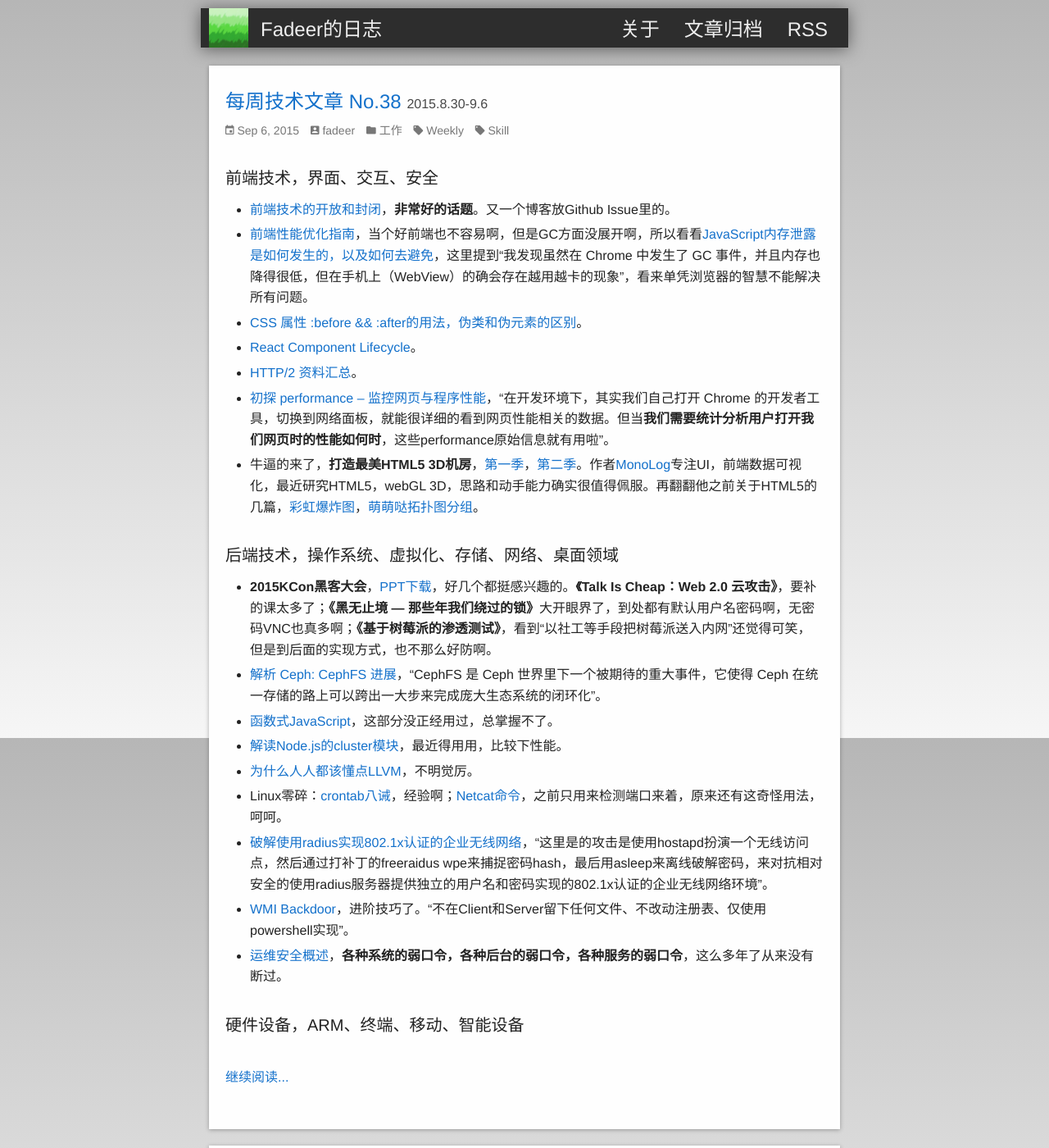
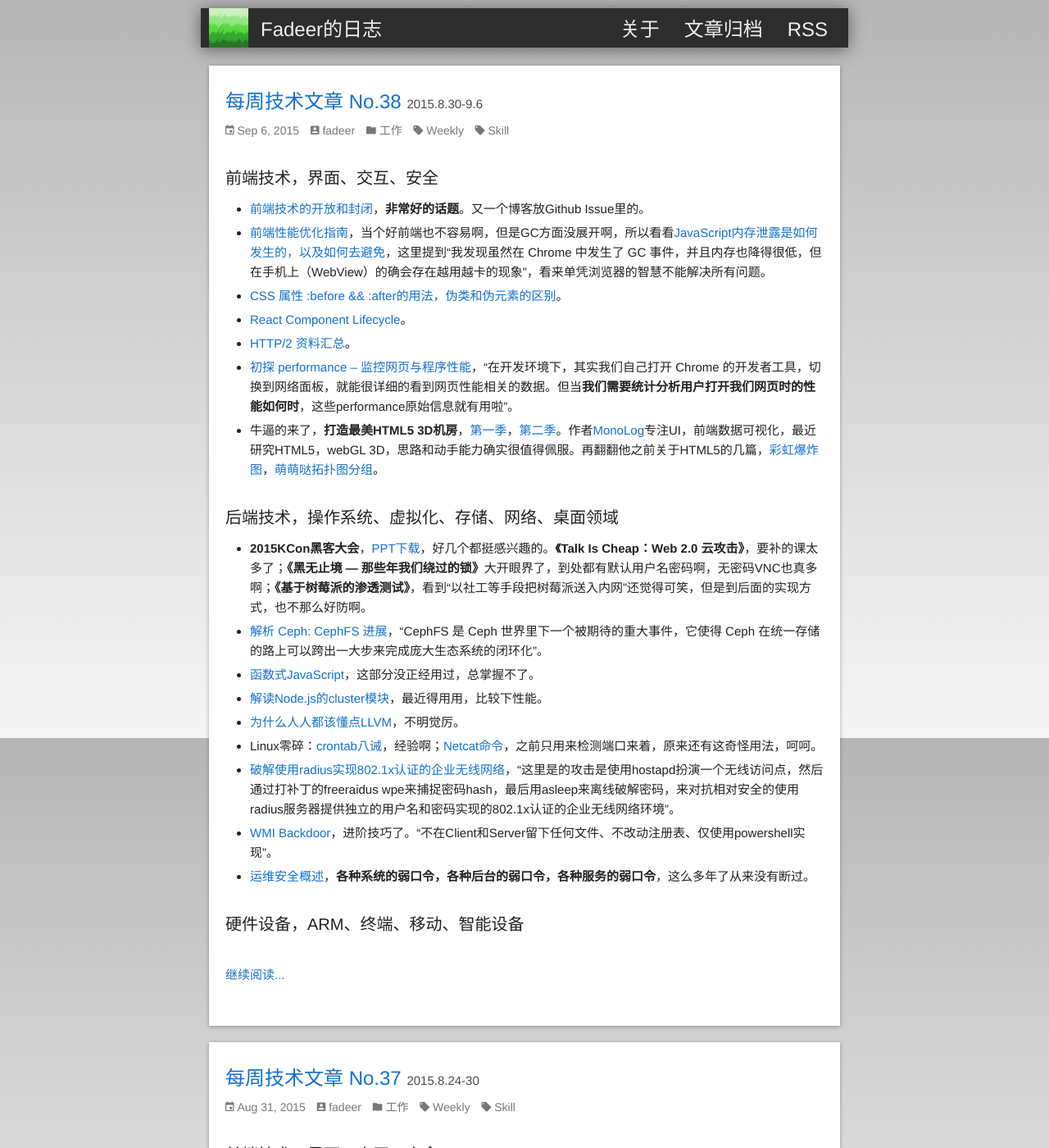
Before and after one commit to fadeer/fadeer.github.io, a Jekyll site: the page built from index.html, in a window 1280 px wide and 1400 px high. Shown: the whole window at 82% size. Built offline with Jekyll 4.4.1, drawn with Linux system fonts in a browser that asks for light colours.

Commit message:
update style

```diff
--- a/css/main.scss
+++ b/css/main.scss
@@ -10,16 +10,16 @@
 $font-mono:	Monaco, Menlo, Consolas, Courier New, "Heiti SC", STHeiti, "Microsoft Yahei", monospace;
 
 $base-font-family: $font-default;
-$base-font-size:   16px;
+$base-font-size:   15px;
 // 1.5~24px 1.375~22px 1.25~20px 1.125~18px 0.875~14px
 
-$title-font-size:  $base-font-size * 1.5;
+$title-font-size:  24px; //$base-font-size * 1.5;
 $normal-font-size: $base-font-size;
-$small-font-size:  $base-font-size * 0.875;
+$small-font-size:  14px; //$base-font-size * 0.875;
 $code-font-size: 14px;
-$h-font-size: $base-font-size * 1.375;
-$hh-font-size: $base-font-size * 1.25;
-$hhh-font-size: $base-font-size * 1.125;
+$h-font-size: 22px; //$base-font-size * 1.375;
+$hh-font-size: 20px; //$base-font-size * 1.25;
+$hhh-font-size: 18px; //$base-font-size * 1.125;
 
 $base-line-height: 1.6;
 
```
